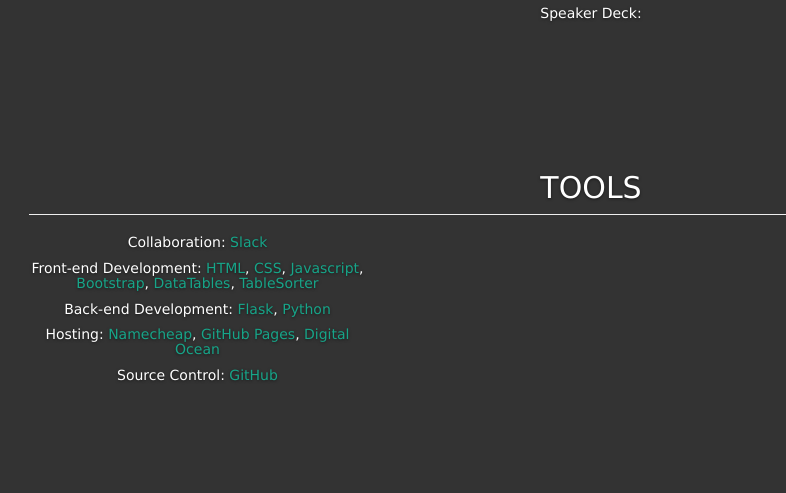
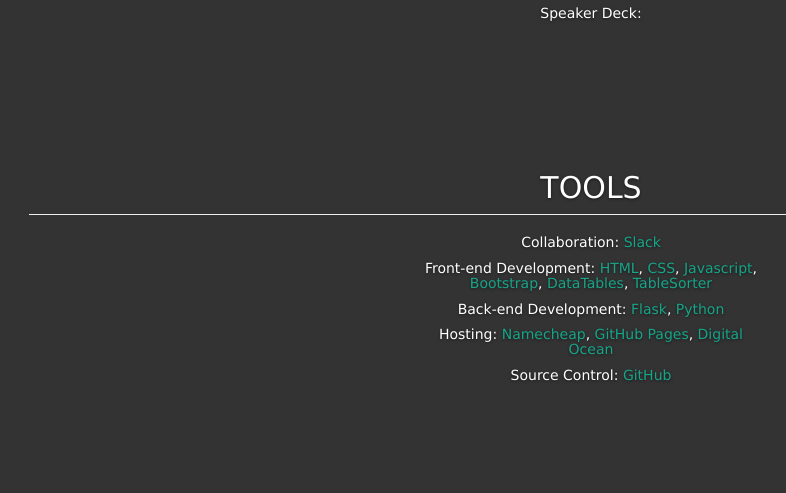
Before and after one commit to dorishui/cs329e-idb, a Flask app: page /about in a window 1280 px wide. Shown: the part 1839-2332 px from the top of the page, without its empty margins (49-835 px from the left). Run offline with Flask 2, Linux system fonts and the light colour scheme; some libraries are stand-ins or nearby versions.

Commit message:
About page attempt2

```diff
--- a/static/css/style.css
+++ b/static/css/style.css
@@ -324,5 +324,6 @@ div.dataTables_paginate, .dataTables_wrapper, .paging_full_numbers, .paginate_bu
 }
 
 .about_info {
-  max-width: 30%;
+  margin: auto;
+  width: 30%;
 }
```
